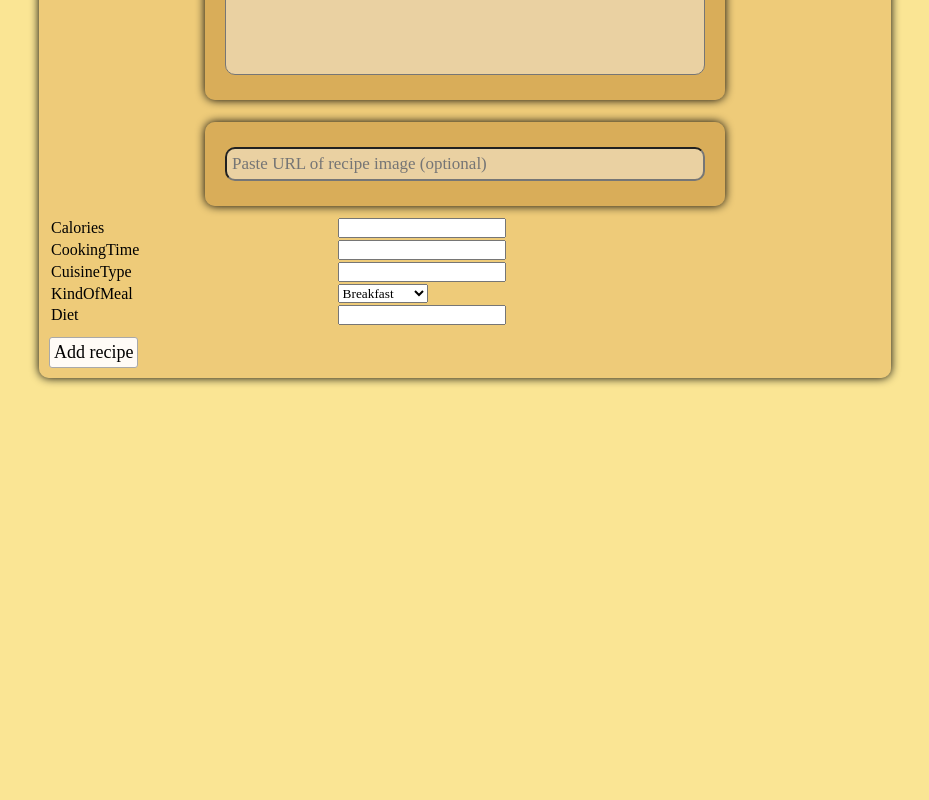
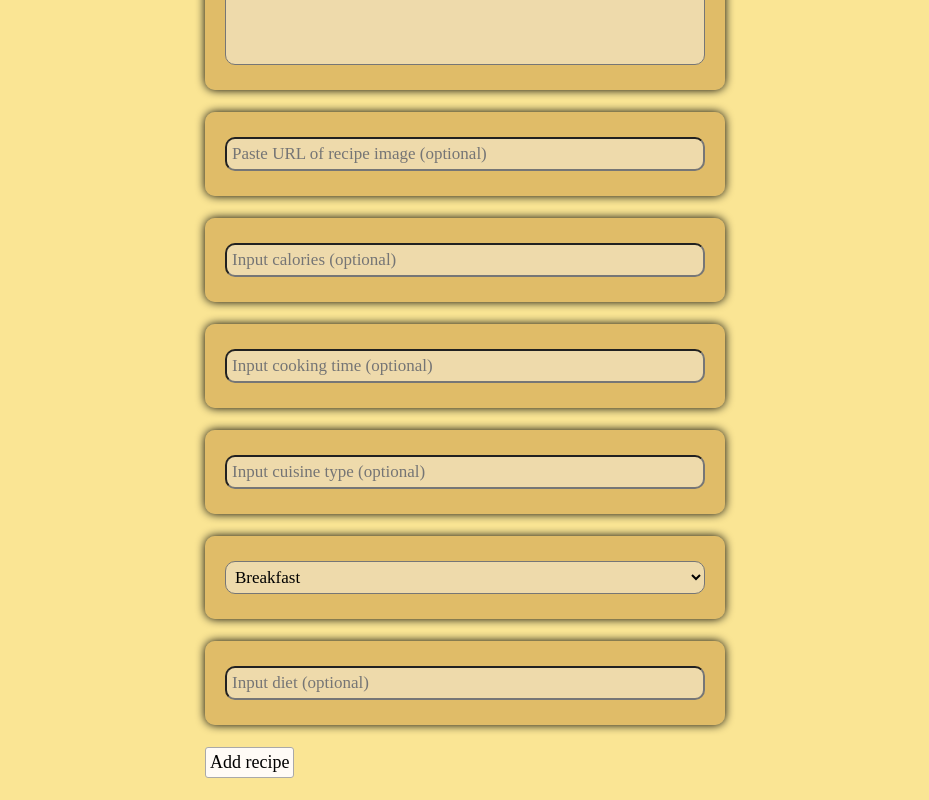
Before and after one commit to VolodymyrNazaryshyn/RecipePlanner-front-end, a React (Create React App) app in the folder recipe-planner-front-end/: page /add-recipe in a window 1280 px wide. Shown: the part 541-1341 px from the top of the page, without its empty margins (175-1104 px from the left). Before the commit the page ends 939 px from the top, so only its background shows below. Built offline with nearby package versions, Linux system fonts and the light colour scheme; sample sign-in values are in the browser's storage; the HTML template or start-up script is replaced by a standard one; a web font is replaced by a local one.

Commit message:
Edit recipe page

```diff
--- a/recipe-planner-front-end/src/App.js
+++ b/recipe-planner-front-end/src/App.js
@@ -8,6 +8,7 @@ import AllRecipies from "./pages/AllRecipies"
 import RecipiesByNameOrIngredient from "./pages/RecipiesByNameOrIngredient"
 import Profile from './pages/Profile'
 import AddRecipe from './pages/AddRecipe'
+import EditRecipe from './pages/EditRecipe'
 import Logout from './pages/Logout'
 import NotFound from "./pages/NotFound"
 import Registration from "./pages/Registration"
@@ -29,6 +30,7 @@ function App() {
           <Route path="/recipe-info/:id" element={<RecipeInfo />} />
           <Route path="/profile" element={<Profile />} />
           <Route path="/add-recipe" element={<AddRecipe />} />
+          <Route path="/edit-recipe/:id" element={<EditRecipe />} />
           <Route path="/user-recipes/:id" element={<UserRecipies />} />
           <Route path="/registration" element={<Registration />} />
           <Route path="/login" element={<Login />} />
--- a/recipe-planner-front-end/src/components/UserRecipies.jsx
+++ b/recipe-planner-front-end/src/components/UserRecipies.jsx
@@ -33,16 +33,18 @@ function UserRecipies() {
 
                     <div className='recipe-full-info-box'>
                         <h3 className="recipe-kindOfMeal">{!!recipe.kindOfMeal && "Kind of meal: " + recipe.kindOfMeal}</h3>
-                        {!!recipe.cuisineType && <div className='recipe-cuisine'>
-                            <h3>{recipe.cuisineType + " cuisine"}</h3>
-                        </div>}
+                        {!!recipe.cuisineType &&
+                            <div className='recipe-cuisine' style={{paddingLeft: "10px"}}>
+                                <h3>{recipe.cuisineType + " cuisine"}</h3>
+                            </div>
+                        }
                         {!!recipe.diet && <h3 className='recipe-diet'>{recipe.diet + " diet"}</h3>}
                     </div>
 
                     <div className="recipe-ingredients">
                         <div className="ingred-cooking-time-box">
                             <h2 className="ingred-count">Ingredients: {recipe.ingredientCount}</h2>
-                            {!!recipe.cookingTime && <span>cooking time: {recipe.cookingTime} min</span>}
+                            {!!recipe.cookingTime && <span>Cooking time: {recipe.cookingTime} min</span>}
                         </div>
                         <div className="ingredients-container">
                             <ul>
@@ -56,7 +58,7 @@ function UserRecipies() {
                     </div>
 
                     <h2 className="content-title">Content:</h2>
-                    <div className="calories-container">Calories: {recipe.calories}</div>
+                    <div className="calories-container"><strong style={{fontSize: "18px"}}>Calories: {recipe.calories}</strong></div>
 
                     <div className="recipe-description">
                         <h2>Description</h2>
--- a/recipe-planner-front-end/src/css/addRecipe.css
+++ b/recipe-planner-front-end/src/css/addRecipe.css
@@ -1,3 +1,8 @@
+.add-recipe-table {
+    display: flex;
+    justify-content: center;
+}
+
 .add-recipe-input-box {
     display: flex;
     flex-direction: column;
@@ -13,7 +18,12 @@
 
 .add-recipe-input-box input.name,
 .add-recipe-input-box input.image,
-.add-recipe-input-box textarea.description {
+.add-recipe-input-box textarea.description,
+.add-recipe-input-box input.calories,
+.add-recipe-input-box input.cooking-time,
+.add-recipe-input-box input.cuisine-type,
+.add-recipe-input-box select.kind-of-meal,
+.add-recipe-input-box input.diet {
     padding: 5px;
     border-radius: 10px;
     background-color: #ffffff70;
@@ -25,3 +35,7 @@
     resize: none;
     padding: 15px;
 }
+
+.add-recipe-table .add-recipe-btn {
+    margin-bottom: 20px;
+}
--- a/recipe-planner-front-end/src/css/ingredientsList.css
+++ b/recipe-planner-front-end/src/css/ingredientsList.css
@@ -30,10 +30,6 @@
     background-color: #ffffff70;
     font-size: 17px;
 }
-
-/* .ingredient-input::placeholder {
-    color: white;
-} */
 
 .ingredient-button {
     padding: 16px;
--- a/recipe-planner-front-end/src/css/profile.css
+++ b/recipe-planner-front-end/src/css/profile.css
@@ -207,3 +207,7 @@ table.profile-main-table button:hover {
 .profile-recipe-box button {
     cursor: pointer;
 }
+
+.no-recipies-title {
+    text-align: center;
+}
--- a/recipe-planner-front-end/src/pages/AddRecipe.jsx
+++ b/recipe-planner-front-end/src/pages/AddRecipe.jsx
@@ -25,7 +25,7 @@ function AddRecipe() {
     }
   }, [])
 
-  function AddRecipe() {
+  function AddRecipeContent() {
     headers.append('current-user-id', localStorage.getItem('userid').replaceAll('"', ''))
 
     let ingredientsString = ''
@@ -64,10 +64,9 @@ function AddRecipe() {
   }
 
   return (
-    <div className="profile-recipes-controller">
+    <>
       <h1 className="form-title">Add Recipe</h1>
-      <div className="profile-recipes-info">
-        <table>
+      <table className='add-recipe-table'>
         <tbody>
           <tr>
             <td colSpan={2}>
@@ -101,21 +100,33 @@ function AddRecipe() {
             </td>
           </tr>
           <tr>
-              <td>Calories</td>
-              <td><input type="text" onChange={(e) => setCalories(e.target.value)} /></td>
+            <td colSpan={2}>
+              <div className='add-recipe-input-box'>
+                <input className='calories' type="text" placeholder='Input calories (optional)'
+                  onChange={(e) => setCalories(e.target.value)} />
+              </div>
+            </td>
           </tr>
           <tr>
-              <td>CookingTime</td>
-              <td><input type="text" onChange={(e) => setCookingTime(e.target.value)} /></td>
+            <td colSpan={2}>
+              <div className='add-recipe-input-box'>
+                <input className='cooking-time' type="text" placeholder='Input cooking time (optional)'
+                  onChange={(e) => setCookingTime(e.target.value)} />
+              </div>
+            </td>
           </tr>
           <tr>
-              <td>CuisineType</td>
-              <td><input type="text" onChange={(e) => setCuisineType(e.target.value)} /></td>
+            <td colSpan={2}>
+              <div className="add-recipe-input-box">
+                <input className='cuisine-type' type="text" placeholder='Input cuisine type (optional)'
+                  onChange={(e) => setCuisineType(e.target.value)} />
+              </div>
+            </td>
           </tr>
           <tr>
-              <td>KindOfMeal</td>
-              <td>
-                <select onChange={(e) => setKindOfMeal(e.target.value)}>
+            <td colSpan={2}>
+              <div className='add-recipe-input-box'>
+                <select className='kind-of-meal' onChange={(e) => setKindOfMeal(e.target.value)}>
                   <option defaultValue value="Breakfast">Breakfast</option>
                   <option value="Dessert">Dessert</option>
                   <option value="Soup">Soup</option>
@@ -123,17 +134,27 @@ function AddRecipe() {
                   <option value="Main Dishes">Main Dishes</option>
                   <option value="Dinner">Dinner</option>
                 </select>
+              </div>
             </td>
           </tr>
           <tr>
-              <td>Diet</td>
-              <td><input type="text" onChange={(e) => setDiet(e.target.value)} /></td>
+            <td colSpan={2}>
+              <div className="add-recipe-input-box">
+                <input className='diet' type="text" placeholder='Input diet (optional)'
+                  onChange={(e) => setDiet(e.target.value)} />
+              </div>
+            </td>
+          </tr>
+          <tr>
+            <td colSpan={2}>
+              <div>
+                <button className="add-recipe-btn" onClick={AddRecipeContent}>Add recipe</button>
+              </div>
+            </td>
           </tr>
         </tbody>
       </table>
-      </div>
-      <button className="add-recipe-btn" onClick={AddRecipe}>Add recipe</button>
-    </div>
+    </>
   )
 }
 
--- /dev/null
+++ b/recipe-planner-front-end/src/pages/EditRecipe.jsx
@@ -0,0 +1,187 @@
+import React, { useState, useEffect } from 'react'
+import { useNavigate, useParams } from 'react-router-dom'
+import IngredientsList from '../components/IngredientsList'
+import Constants from '../utilities/Constants'
+import '../css/ingredientsList.css'
+import '../css/addRecipe.css'
+import '../css/styles.css'
+
+function EditRecipe() {
+    const [name, setName] = useState('')
+    const [ingredients, setIngredients] = useState([])
+    const [description, setDescription] = useState('')
+    const [image, setImage] = useState('')
+    const [calories, setCalories] = useState('')
+    const [cookingTime, setCookingTime] = useState('')
+    const [cuisineType, setCuisineType] = useState('')
+    const [kindOfMeal, setKindOfMeal] = useState('Breakfast')
+    const [diet, setDiet] = useState('')
+
+    const { id } = useParams()
+
+    let headers = new Headers()
+    let navigate = useNavigate()
+
+    useEffect(() => {
+        if (localStorage.getItem('userid') === null) {
+            navigate("/login")
+        }
+    }, [])
+
+    // useEffect(() => {
+    //     headers.append('current-user-id',
+    //         localStorage.getItem('userid').replaceAll('"', ''))
+
+    //     fetch(Constants.API_URL_GET_USER_RECIPE_BY_ID + id, {
+    //         method: "GET",
+    //         headers: headers
+    //     })
+    //         .then(res => res.json())
+    //         .then(data => {
+    //             setName(data.name)
+    //             setIngredients(data.ingredients)
+    //             setDescription(data.description)
+    //             setImage(data.image)
+    //             setCalories(data.calories)
+    //             setCookingTime(data.cookingTime)
+    //             setCuisineType(data.cuisineType)
+    //             setKindOfMeal(data.kindOfMeal)
+    //             setDiet(data.diet)
+    //             console.log(data)
+    //         })
+    // }, [id])
+
+    function SaveChanges() {
+        // headers.append('current-user-id', localStorage.getItem('userid').replaceAll('"', ''))
+
+        // let ingredientsString = ''
+        // ingredients.forEach(ingredient => {
+        //   ingredientsString += ingredient.text + ','
+        // })
+
+        // if (ingredientsString.endsWith(',')) ingredientsString = ingredientsString.slice(0, -1)
+
+        // let formData = new FormData()
+        // formData.append('name', name)
+        // formData.append('ingredients', ingredientsString)
+        // formData.append('description', description)
+        // formData.append('image', image)
+        // formData.append('calories', calories)
+        // formData.append('cookingTime', cookingTime)
+        // formData.append('cuisineType', cuisineType)
+        // formData.append('kindOfMeal', kindOfMeal)
+        // formData.append('diet', diet)
+        // formData.append('ingredientCount', ingredients.length)
+
+        // fetch(Constants.API_URL_POST_ADD_RECIPE, {
+        //   body: formData,
+        //   method: "post",
+        //   headers: headers
+        // }).then(response => response.json())
+        //   .then(data => {
+        //     console.log(data)
+        //     if (data === "Ok") {
+        //       navigate("/profile")
+        //     }
+        //     else {
+        //       alert(data)
+        //     }
+        //   })
+    }
+
+    return (
+        <>Edit Recipe
+            {/* <h1 className="form-title">Edit Recipe</h1>
+            <table className='add-recipe-table'>
+                <tbody>
+                    <tr>
+                        <td colSpan={2}>
+                            <div className='add-recipe-input-box'>
+                                <input className='name' type="text" placeholder='Input name of recipe'
+                                    required onChange={(e) => setName(e.target.value)} value={name} />
+                            </div>
+                        </td>
+                    </tr>
+                    <tr>
+                        <td colSpan={2}>
+                            <div className='ingredients-list'>
+                                <IngredientsList ingredients={ingredients} setIngredients={setIngredients} />
+                            </div>
+                        </td>
+                    </tr>
+                    <tr>
+                        <td colSpan={2}>
+                            <div className='add-recipe-input-box'>
+                                <textarea className='description' placeholder='Input description'
+                                    required onChange={(e) => setDescription(e.target.value)} value={description} />
+                            </div>
+                        </td>
+                    </tr>
+                    <tr>
+                        <td colSpan={2}>
+                            <div className='add-recipe-input-box'>
+                                <input className='image' type="text" placeholder='Paste URL of recipe image (optional)'
+                                    onChange={(e) => setImage(e.target.value)} value={image} />
+                            </div>
+                        </td>
+                    </tr>
+                    <tr>
+                        <td colSpan={2}>
+                            <div className='add-recipe-input-box'>
+                                <input className='calories' type="text" placeholder='Input calories (optional)'
+                                    onChange={(e) => setCalories(e.target.value)} value={calories} />
+                            </div>
+                        </td>
+                    </tr>
+                    <tr>
+                        <td colSpan={2}>
+                            <div className='add-recipe-input-box'>
+                                <input className='cooking-time' type="text" placeholder='Input cooking time (optional)'
+                                    onChange={(e) => setCookingTime(e.target.value)} value={cookingTime} />
+                            </div>
+                        </td>
+                    </tr>
+                    <tr>
+                        <td colSpan={2}>
+                            <div className="add-recipe-input-box">
+                                <input className='cuisine-type' type="text" placeholder='Input cuisine type (optional)'
+                                    onChange={(e) => setCuisineType(e.target.value)} value={cuisineType} />
+                            </div>
+                        </td>
+                    </tr>
+                    <tr>
+                        <td colSpan={2}>
+                            <div className='add-recipe-input-box'>
+                                <select className='kind-of-meal' onChange={(e) => setKindOfMeal(e.target.value)} value={kindOfMeal}>
+                                    <option defaultValue value="Breakfast">Breakfast</option>
+                                    <option value="Dessert">Dessert</option>
+                                    <option value="Soup">Soup</option>
+                                    <option value="Salad">Salad</option>
+                                    <option value="Main Dishes">Main Dishes</option>
+                                    <option value="Dinner">Dinner</option>
+                                </select>
+                            </div>
+                        </td>
+                    </tr>
+                    <tr>
+                        <td colSpan={2}>
+                            <div className="add-recipe-input-box">
+                                <input className='diet' type="text" placeholder='Input diet (optional)'
+                                    onChange={(e) => setDiet(e.target.value)} value={diet} />
+                            </div>
+                        </td>
+                    </tr>
+                    <tr>
+                        <td colSpan={2}>
+                            <div>
+                                <button className="add-recipe-btn" onClick={SaveChanges}>Save recipe</button>
+                            </div>
+                        </td>
+                    </tr>
+                </tbody>
+            </table> */}
+        </>
+    )
+}
+
+export default EditRecipe
--- a/recipe-planner-front-end/src/pages/Profile.jsx
+++ b/recipe-planner-front-end/src/pages/Profile.jsx
@@ -322,7 +322,7 @@ function Profile() {
         <h1 className="form-title">My Recipes</h1>
         <div className="profile-recipes-info">
           {
-            (!userRecipes.length) ? "No recipies!" : (<>
+            (!userRecipes.length) ? <h3 className="no-recipies-title">No recipies!</h3> : (<>
               {
                 userRecipes.map(recipe => (
                   <div className="profile-recipe-background" key={recipe.id}>
@@ -330,7 +330,7 @@ function Profile() {
                       <label>{recipe.name}</label>
                       <div className="recipe-box-btn">
                         <button className="recipe-box-view-btn" onClick={() => navigate(`/user-recipes/${recipe.id}`)}><FaIcons.FaEye /></button>
-                        <button className="recipe-box-edit-btn"><BiIcons.BiEditAlt /></button>
+                        <button className="recipe-box-edit-btn" onClick={() => navigate(`/edit-recipe/${recipe.id}`)}><BiIcons.BiEditAlt /></button>
                         <button className="recipe-box-delete-btn" onClick={() => DeleteRecipe(recipe.id)}><RiIcons.RiDeleteBin6Line /></button>
                       </div>
                     </div>
```
Lines whose indentation alone changed are shown as unchanged.
